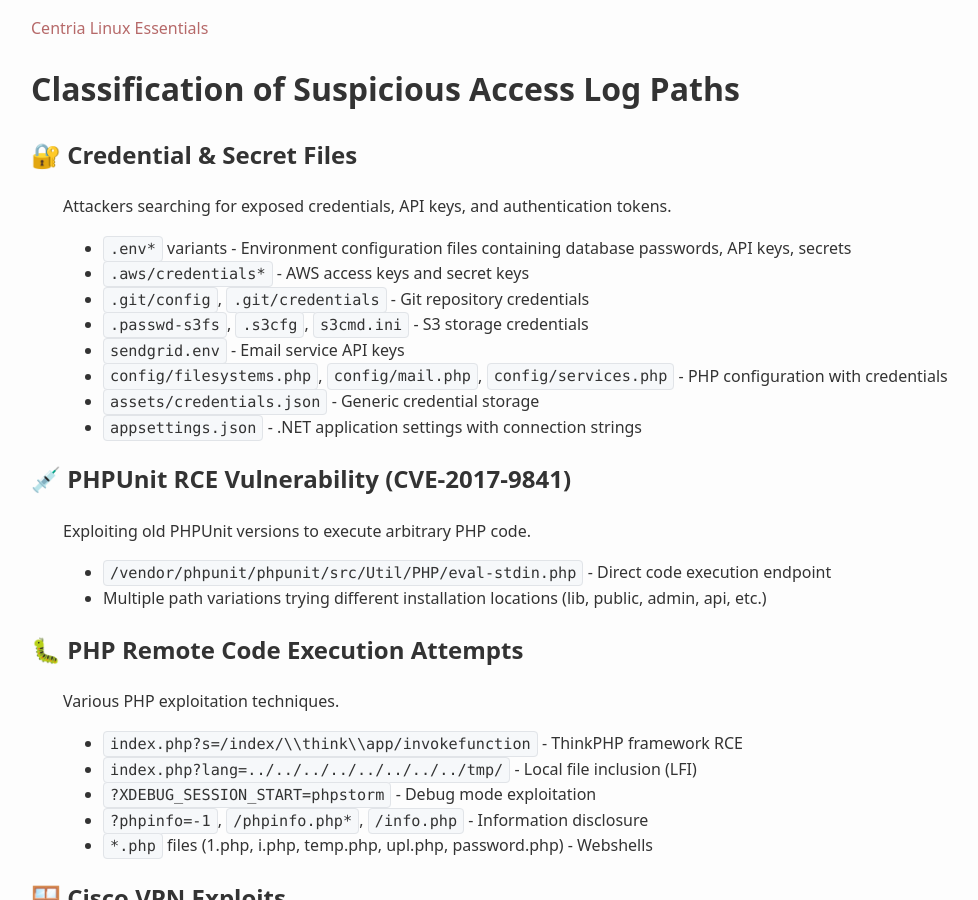
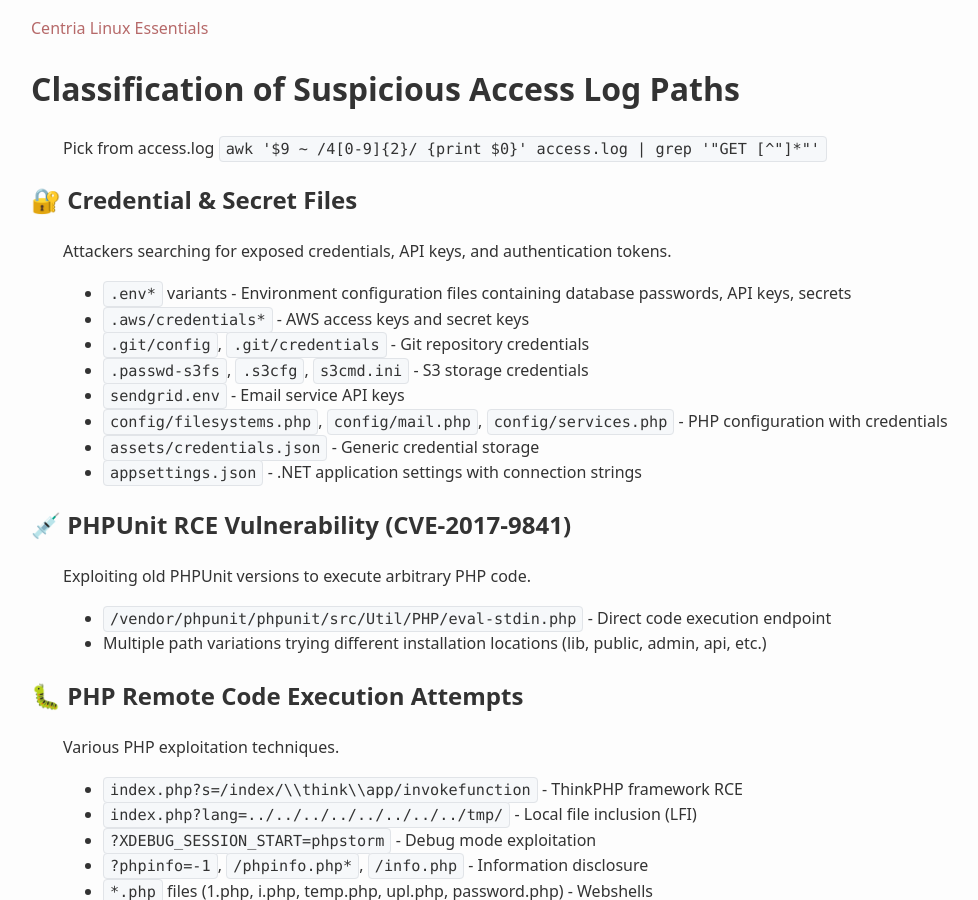
Before and after one commit to averkoc/lx, a Jekyll site: the page built from docs/accesslog_suspicious.md, in a window 1280 px wide and 900 px high. Shown: the whole window, without its empty margins (129-1107 px from the left). Built offline with Jekyll 4.4.1, drawn with Linux system fonts in a browser that asks for light colours; our own code applies the rules of GitHub Pages for plain Markdown files.

Commit message:
Revise access log command for suspicious paths
Updated the command for filtering suspicious access log entries.

```diff
--- a/docs/accesslog_suspicious.md
+++ b/docs/accesslog_suspicious.md
@@ -1,5 +1,5 @@
 # Classification of Suspicious Access Log Paths
-
+Pick from access.log `awk '$9 ~ /4[0-9]{2}/ {print $0}' access.log | grep '"GET [^"]*"'`
 ## 🔐 Credential & Secret Files
 Attackers searching for exposed credentials, API keys, and authentication tokens.
 
```
